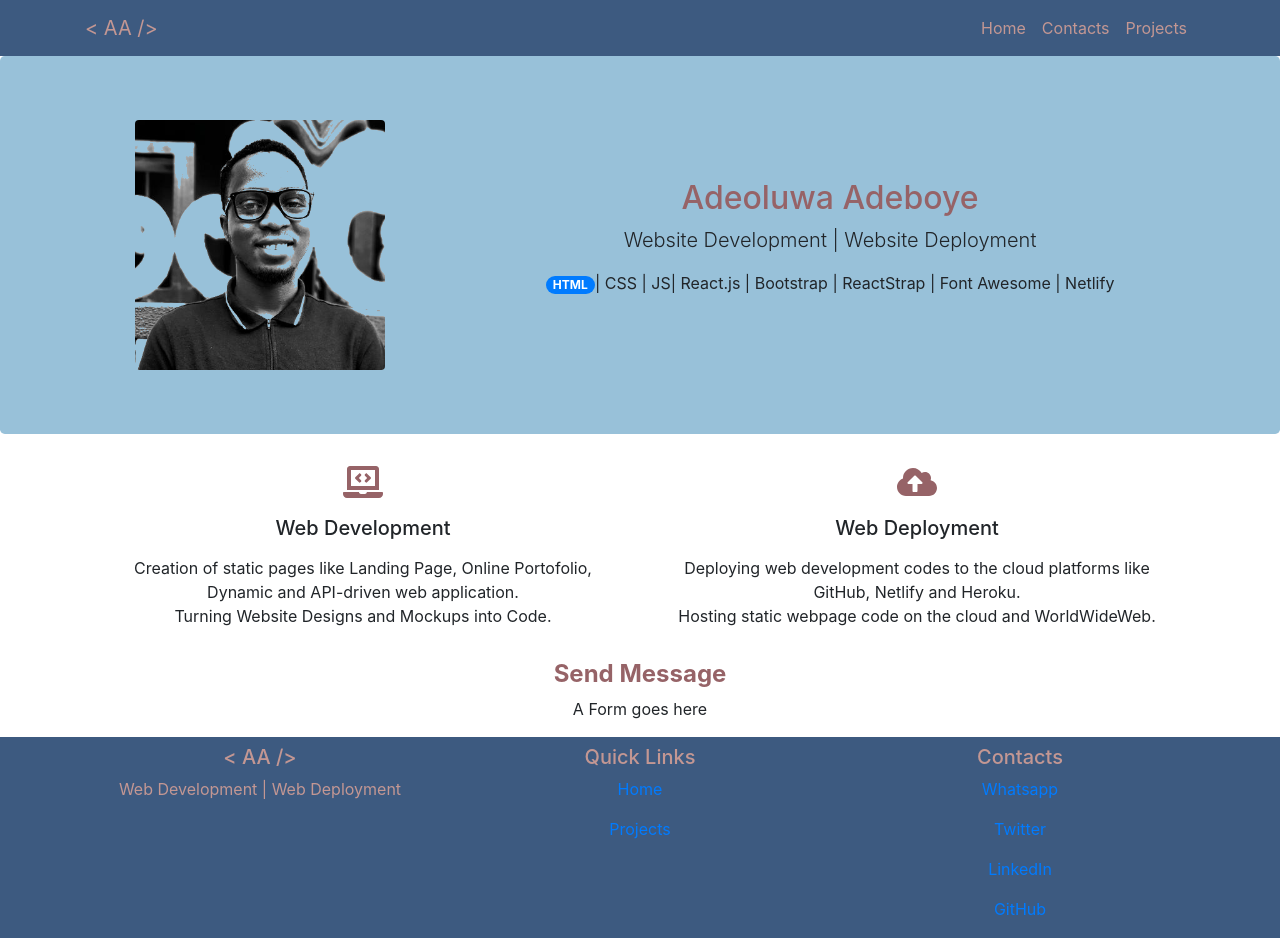
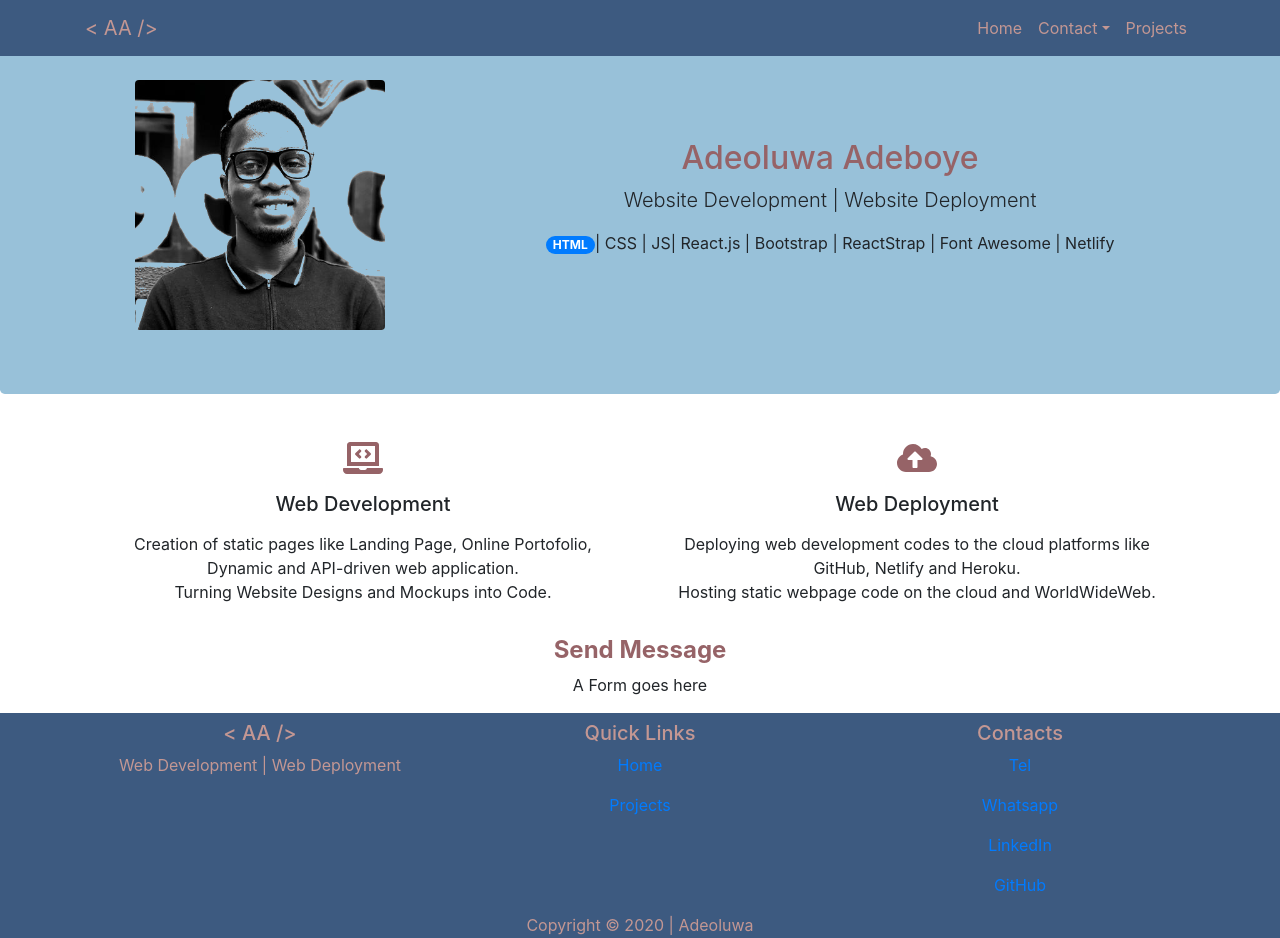
Before and after one commit to JUGG097/Web-Dev-Portfolio-Page, a React (Create React App) app: page /home in a window 1280 px wide. Shown: the top 938 px of the page. Built offline with nearby package versions, Linux system fonts and the light colour scheme.

Commit message:
:construction: Added Dropdown to Header Component, Edit Footer Component

```diff
--- a/src/Components/Footer.js
+++ b/src/Components/Footer.js
@@ -22,10 +22,10 @@ function Footer() {
 					<div className="col-12 col-sm-4">
 						<h5>Contacts</h5>
 						<a href="jj">
-							<p>Whatsapp</p>
+							<p>Tel</p>
 						</a>
 						<a href="jj">
-							<p>Twitter</p>
+							<p>Whatsapp</p>
 						</a>
 						<a href="jj">
 							<p>LinkedIn</p>
--- a/src/Components/Header.js
+++ b/src/Components/Header.js
@@ -6,6 +6,10 @@ import {
 	NavbarBrand,
 	Nav,
 	NavItem,
+	UncontrolledDropdown,
+	DropdownToggle,
+	DropdownItem,
+	DropdownMenu,
 } from "reactstrap";
 import { NavLink } from "react-router-dom";
 
@@ -15,7 +19,7 @@ function Header() {
 	const toggle = () => setIsOpen(!isOpen);
 	return (
 		<div>
-			<Navbar expand="md">
+			<Navbar expand="md fixed-top">
 				<div className="container">
 					<NavbarBrand href="/">{"< AA />"}</NavbarBrand>
 					<NavbarToggler onClick={toggle} style={{ Color: "red" }} />
@@ -27,9 +31,18 @@ function Header() {
 								</NavLink>
 							</NavItem>
 							<NavItem>
-								<NavLink className="nav-link" to="">
-									Contacts
-								</NavLink>
+								<UncontrolledDropdown nav inNavbar>
+									<DropdownToggle nav caret>
+										Contact
+									</DropdownToggle>
+									<DropdownMenu className="text-center">
+										<DropdownItem>Tel</DropdownItem>
+										<DropdownItem>Whatsapp</DropdownItem>
+										{/* <DropdownItem divider /> */}
+										<DropdownItem>LinkedIn</DropdownItem>
+										<DropdownItem>GitHub</DropdownItem>
+									</DropdownMenu>
+								</UncontrolledDropdown>
 							</NavItem>
 							<NavItem>
 								<NavLink className="nav-link" to="/projects">
--- a/src/Components/Home.js
+++ b/src/Components/Home.js
@@ -10,8 +10,8 @@ import { FontAwesomeIcon } from "@fortawesome/react-fontawesome";
 function Home() {
 	return (
 		<div>
-			<Jumbotron style={{ backgroundColor: "#98C1D9" }} className="mb-0">
-				<div className="container">
+			<Jumbotron style={{ backgroundColor: "#98C1D9" }}>
+				<div className="container mt-3">
 					<div className="row">
 						<div className="col-12 col-sm-4 text-center">
 							<img
```
